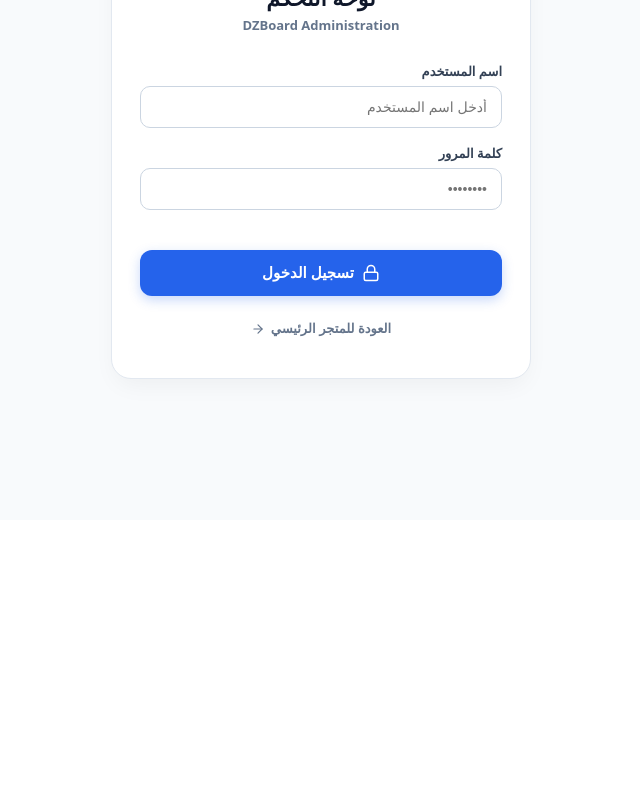
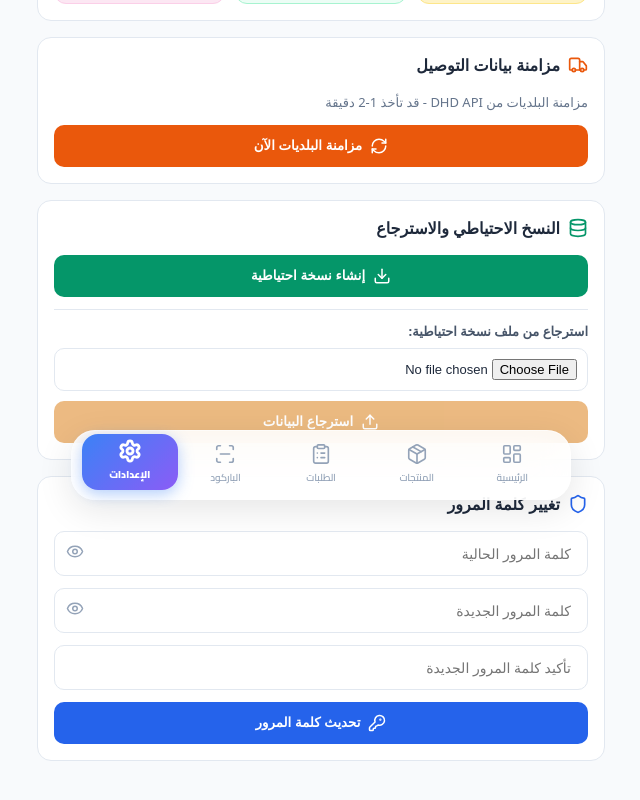
Before and after one commit to ectroshop9/dzboard, a React (Vite) app: page /admin/settings in a window 1280 px wide. Before the commit this address led to /admin. Shown: the part 280-1080 px from the top of the page, without its empty margins (319-959 px from the left). Before the commit the page ends 800 px from the top, so only its background shows below. Built offline with nearby package versions, Linux system fonts and the light colour scheme; no server answers.

Commit message:
fix: settings page - use cookie auth (no localStorage check)

```diff
--- a/src/pages/AdminSettingsPage.jsx
+++ b/src/pages/AdminSettingsPage.jsx
@@ -9,7 +9,7 @@ const API = '/api';
 
 export default function AdminSettingsPage() {
   const navigate = useNavigate();
-  const token = localStorage.getItem('admin_logged_in') === 'true' ? 'cookie-based' : null;
+  // ✅ Cookie هو المسؤول عن الأمان - لا حاجة للتحقق من localStorage
 
   // حالة تغيير كلمة المرور
   const [currentPassword, setCurrentPassword] = useState('');
@@ -30,9 +30,7 @@ export default function AdminSettingsPage() {
   const [syncing, setSyncing] = useState(false);
   const [syncFeedback, setSyncFeedback] = useState({ type: '', text: '' });
 
-  useEffect(() => {
-    if (!token) navigate('/admin');
-  }, []);
+  // ✅ لا حاجة للتحقق - السيرفر يتحقق من Cookie
 
   // تغيير كلمة المرور
   const handleChangePassword = async (e) => {
@@ -50,7 +48,8 @@ export default function AdminSettingsPage() {
     try {
       const res = await fetch(`${API}/admin/change-password`, {
         method: 'POST',
-        headers: { 'Content-Type': 'application/json', Authorization: `Bearer ${token}` },
+        credentials: 'include',
+        headers: { 'Content-Type': 'application/json' },
         body: JSON.stringify({ currentPassword, newPassword })
       });
       const data = await res.json();
@@ -103,7 +102,7 @@ export default function AdminSettingsPage() {
     try {
       const res = await fetch(`${API}/backup`, {
         method: 'GET',
-        headers: { Authorization: `Bearer ${token}` }
+
       });
 
       const blob = await res.blob();
@@ -166,9 +165,9 @@ export default function AdminSettingsPage() {
           const res = await fetch(`${API}/backup/restore`, {
             method: 'POST',
             headers: {
-              'Content-Type': 'application/json',
-              Authorization: `Bearer ${token}`
+              'Content-Type': 'application/json'
             },
+            credentials: 'include',
             body: JSON.stringify(backupData)
           });
 
```
